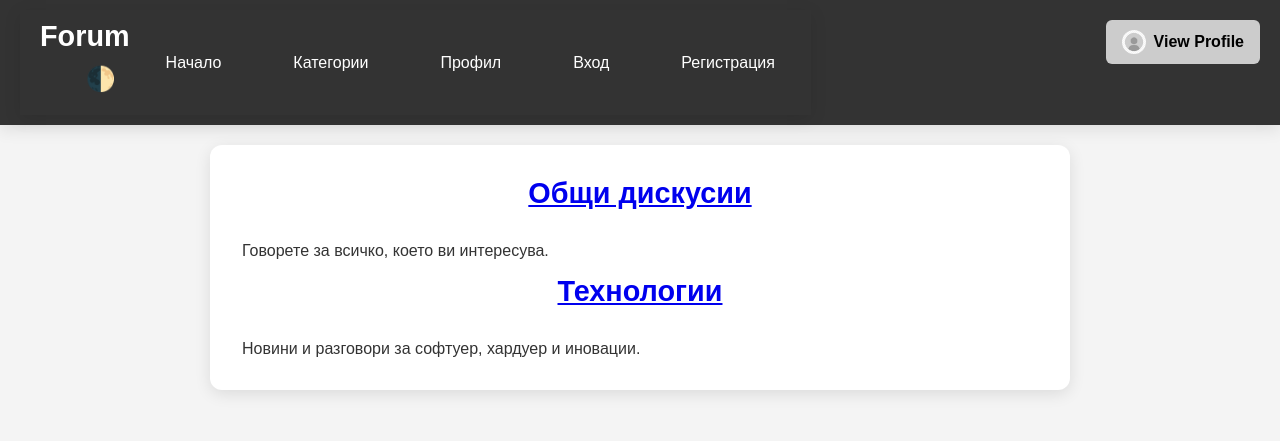
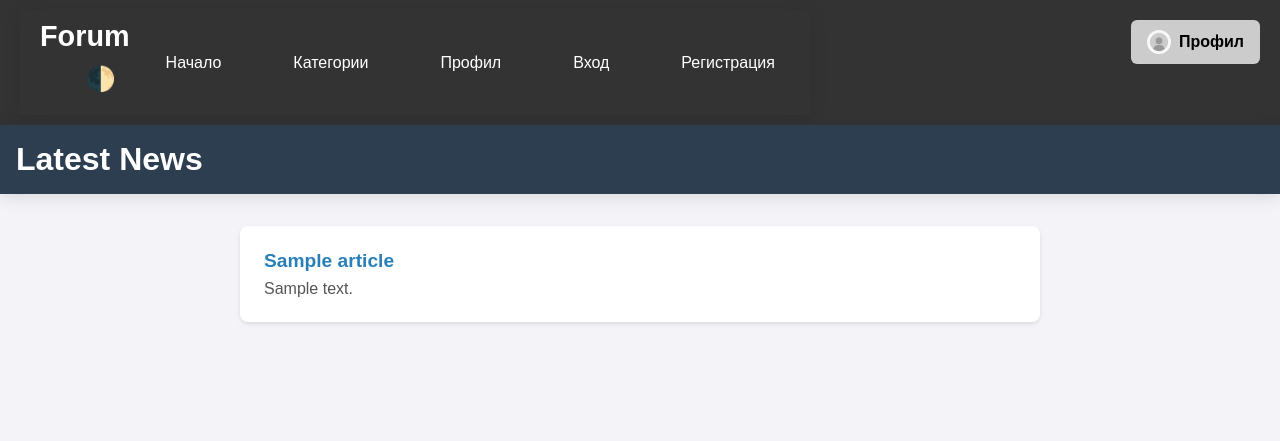
Before and after one commit to Forum-App-web-module/Forum-App, a FastAPI app: template templates/index.html in a window 1280 px wide. Shown: the top 441 px of the page. Run offline with FastAPI, Linux system fonts and the light colour scheme; the template is opened without the code that fills it: most values are stand-ins (such as "Sample title", 1, 10 or a date in 2020).

Commit message:
home pag and News from external Api

```diff
--- a/main.py
+++ b/main.py
@@ -1,25 +1,29 @@
 from fastapi import FastAPI
 import uvicorn
-from routers.api.messages import message_router
-from routers.api.replies import replies_router
-from routers.api.users import user_router
-from routers.api.categories import category_router
-from routers.api.topics import topic_router
+from routers.api.messages import message_router as api_message_router
+from routers.api.replies import replies_router as api_replies_router
+from routers.api.users import user_router as api_user_router
+from routers.api.categories import category_router as api_category_router
+from routers.api.topics import topic_router as api_topic_router
 from fastapi.staticfiles import StaticFiles
 
-# from routers.web.categories import category_router
-# from routers.web.messages import message_router
-# from routers.web.replies import replies_router
-# from routers.web.topics import topic_router
-from routers.web.users import user_router
+# from routers.web.categories import category_router as web_category_router
+# from routers.web.messages import message_router as web_message_router
+# from routers.web.replies import replies_router as web_replies_router
+# from routers.web.topics import topic_router as web_topic_router
+from routers.web.users import user_router as web_user_router
+from routers.web.home import index_router as web_index_router
 
 app = FastAPI()
 
-app.include_router(message_router)
-app.include_router(user_router)
-app.include_router(replies_router)
-app.include_router(category_router)
-app.include_router(topic_router)
+app.include_router(api_message_router)
+app.include_router(api_user_router)
+app.include_router(api_replies_router)
+app.include_router(api_category_router)
+app.include_router(api_topic_router)
+
+app.include_router(web_index_router)
+app.include_router(web_user_router)
 
 app.mount("/static", StaticFiles(directory="static"), name="static")
 
--- /dev/null
+++ b/routers/web/home.py
@@ -0,0 +1,28 @@
+from fastapi import APIRouter, Request
+from fastapi.templating import Jinja2Templates
+from fastapi.responses import HTMLResponse
+import httpx
+
+
+index_router = APIRouter(prefix='')
+templates = Jinja2Templates(directory="templates")
+
+GNEWS_API_KEY = "ee81d4c6bf5f7583160aec788147a75f"
+GNEWS_ENDPOINT = "https://gnews.io/api/v4/top-headlines?lang=en&token=" + GNEWS_API_KEY
+
+@index_router.get('/home', response_class=HTMLResponse)
+async def serve_index(request: Request):
+    async with httpx.AsyncClient() as client:
+        response = await client.get(GNEWS_ENDPOINT)
+        news_data = response.json().get("articles", [])
+
+    return templates.TemplateResponse("index.html", {"request": request, "news": news_data})
+
+
+
+
+
+
+
+
+    return templates.TemplateResponse(request=request, name='index.html')
--- a/routers/web/users.py
+++ b/routers/web/users.py
@@ -54,7 +54,7 @@ def login(request: Request, username: str = Form(...), password: str = Form(...)
 
     if user:
         token = create_access_token(user)
-        response = RedirectResponse(url="/", status_code=302)
+        response = RedirectResponse(url="/home", status_code=302)
         response.set_cookie('token', token)
         return response
     else:
--- a/static/css/style2.css
+++ b/static/css/style2.css
@@ -1059,3 +1059,55 @@ body.dark button {
 body.dark button:hover {
   background-color: #3578e5;
 }
+
+
+.body {
+    font-family: Arial, sans-serif;
+    background-color: #f4f4f8;
+    color: #333;
+    margin: 0;
+    padding: 0;
+}
+
+.header {
+    background-color: #2c3e50;
+    color: white;
+    padding: 1rem;
+    text-align: center;
+}
+
+.title {
+    margin: 0;
+    font-size: 2rem;
+}
+
+.news-list {
+    list-style: none;
+    padding: 0;
+    max-width: 800px;
+    margin: 2rem auto;
+}
+
+.news-item {
+    background-color: white;
+    margin-bottom: 1rem;
+    padding: 1.5rem;
+    border-radius: 8px;
+    box-shadow: 0 2px 4px rgba(0,0,0,0.1);
+}
+
+.news-link {
+    text-decoration: none;
+    color: #2980b9;
+    font-weight: bold;
+    font-size: 1.2rem;
+}
+
+.news-link:hover {
+    text-decoration: underline;
+}
+
+.news-description {
+    margin-top: 0.5rem;
+    color: #555;
+}
--- a/templates/base.html
+++ b/templates/base.html
@@ -6,6 +6,7 @@
     <link rel="icon" href="/static/images/favicon.ico" type="image/x-icon">
     <title>Вход</title>
     <link rel="stylesheet" href="/static/css/style2.css">
+    {% from 'macros.html' import custom_msg %}
 </head>
 <body>
     <header>
@@ -23,7 +24,7 @@
                 <li><a href="/register.html">Регистрация</a></li>
                 <a href="/profile" class="view-profile-button">
                   <img src="/static/images/profile_view.jpg" alt="Profile" class="profile-pic">
-                  View Profile
+                  Профил
                 </a>
               </ul>
             </nav>
--- a/templates/index.html
+++ b/templates/index.html
@@ -3,16 +3,17 @@
 {% extends "base.html" %}
 
 {% block body %}
-    <main>
-        <section class="category-list">
-            <div class="category-card">
-                <h2><a href="/category/1">Общи дискусии</a></h2>
-                <p>Говорете за всичко, което ви интересува.</p>
-            </div>
-            <div class="category-card">
-                <h2><a href="/category/2">Технологии</a></h2>
-                <p>Новини и разговори за софтуер, хардуер и иновации.</p>
-            </div>
-        </section>
-    </main>
+<body class="body">
+    <header class="header">
+        <h1 class="title">Latest News</h1>
+    </header>
+    <ul class="news-list">
+        {% for article in news %}
+            <li class="news-item">
+                <a href="{{ article.url }}" target="_blank" class="news-link">{{ article.title }}</a>
+                <p class="news-description">{{ article.description }}</p>
+            </li>
+        {% endfor %}
+    </ul>
+</body>
 {% endblock %}
--- a/templates/login.html
+++ b/templates/login.html
@@ -17,6 +17,7 @@
             </div>
 
             <button type="submit">Влез</button>
+            {{ custom_msg(msg) }}
         </form>
     </main>
 {% endblock %}
--- a/templates/macros.html
+++ b/templates/macros.html
@@ -0,0 +1,6 @@
+
+{% macro custom_msg(msg=none) %}
+    {% if msg %}
+    {{ msg }}
+    {% endif %}
+{% endmacro %}
```
